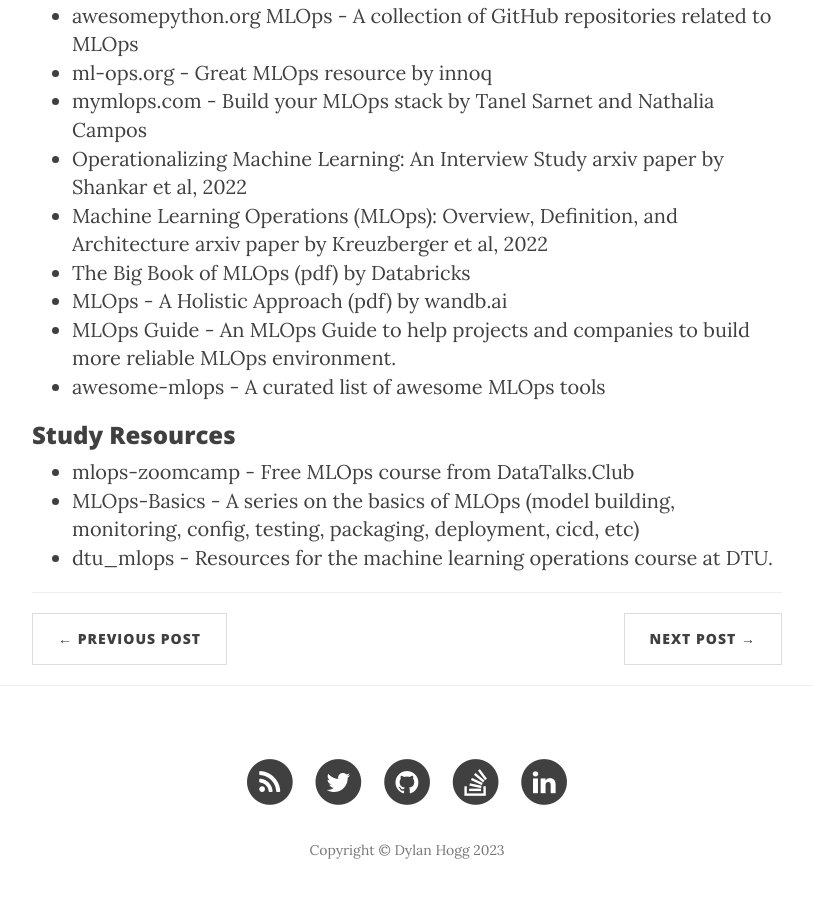
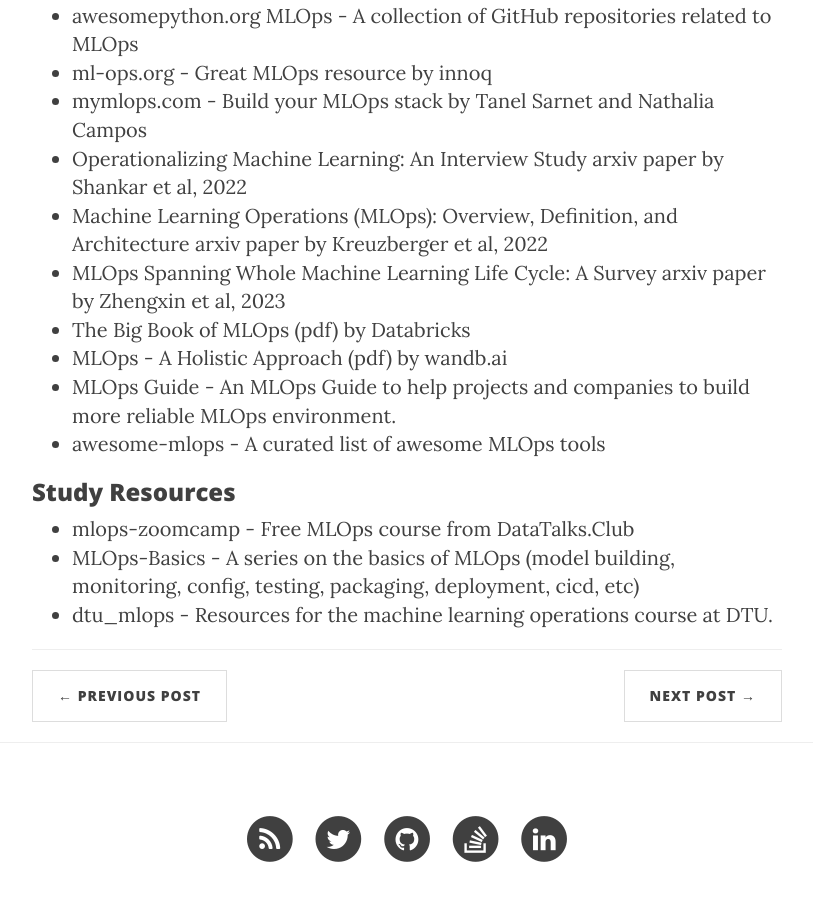
Before and after one commit to dylanhogg/dylanhogg.github.io, a Jekyll site: the page built from _posts/2022-01-19-ml-productionisation.markdown, in a window 1280 px wide and 900 px high, scrolled down 15145 px. Shown: the whole window, without its empty margins (233-1046 px from the left). Built offline with Jekyll 4.4.1, drawn with Linux system fonts in a browser that asks for light colours; nearby versions of some CDN libraries; comment, search, counter and statistics services are not loaded.

Commit message:
Added paper: MLOps Spanning Whole Machine Learning Life Cycle.

```diff
--- a/_posts/2022-01-19-ml-productionisation.markdown
+++ b/_posts/2022-01-19-ml-productionisation.markdown
@@ -308,6 +308,7 @@ The machine learning space is evolving rapidly and it's great to see best practi
 - <a href="https://mymlops.com/">mymlops.com</a> - Build your MLOps stack by <a href="https://www.linkedin.com/in/tanel-sarnet/">Tanel Sarnet</a> and <a href="https://www.linkedin.com/in/nathaliamdc/">Nathalia Campos</a>
 - <a href="https://arxiv.org/abs/2209.09125">Operationalizing Machine Learning: An Interview Study</a> arxiv paper by Shankar et al, 2022
 - <a href="https://arxiv.org/abs/2205.02302">Machine Learning Operations (MLOps): Overview, Definition, and Architecture</a> arxiv paper by Kreuzberger et al, 2022
+- <a href="https://arxiv.org/abs/2304.07296">MLOps Spanning Whole Machine Learning Life Cycle: A Survey</a> arxiv paper by Zhengxin et al, 2023
 - <a href="/resources/ml-productionisation/The Big Book of MLOps (Databricks, v6, 2022).pdf">The Big Book of MLOps (pdf)</a> by <a href="https://www.databricks.com/p/ebook/the-big-book-of-mlops">Databricks</a>
 - <a href="/resources/ml-productionisation/MLOps - A Holistic Approach (wandb, 2022).pdf">MLOps - A Holistic Approach (pdf)</a> by <a href="https://wandb.ai/site/holistic-mlops-whitepaper-download">wandb.ai</a>
 - <a href="https://mlops-guide.github.io/">MLOps Guide</a> - An MLOps Guide to help projects and companies to build more reliable MLOps environment.
```
Also changed, not shown: 2 other files.
